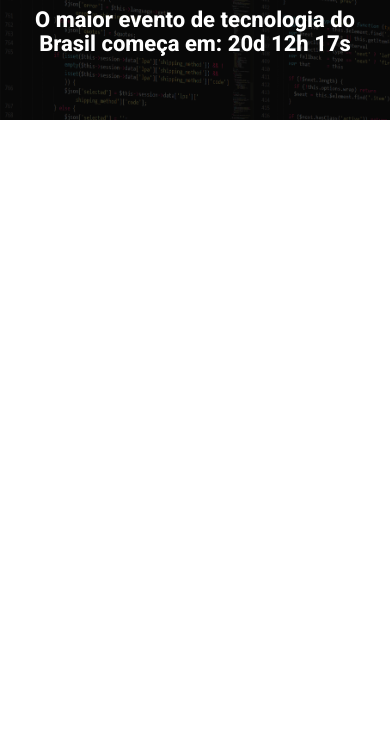
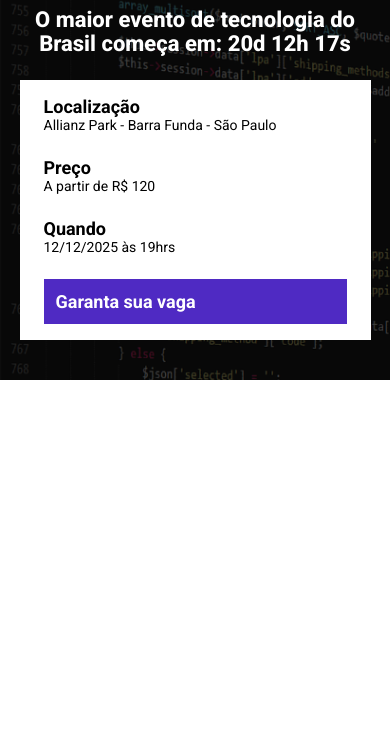
Before and after one commit to SeraphCloud/ebac-tech-talks, a website built with Parcel: page src/index.html in a window 390 px wide. Shown: the part 96-844 px from the top of the page. Built offline with nearby package versions, Linux system fonts and the light colour scheme.

Commit message:
Criados os componentes de informações e botões

```diff
--- a/src/index.html
+++ b/src/index.html
@@ -16,6 +16,23 @@
             <p class="hero__text">
                 O maior evento de tecnologia do Brasil começa em: 20d 12h 17s
             </p>
+            <div class="infos-bar">
+                <ul class="infos-bar__infos">
+                    <li class="infos-bar__infos__item">
+                        <b>Localização</b>
+                        Allianz Park - Barra Funda - São Paulo
+                    </li>
+                    <li class="infos-bar__infos__item">
+                        <b>Preço</b>
+                        A partir de R$ 120
+                    </li>
+                    <li class="infos-bar__infos__item">
+                        <b>Quando</b>
+                        12/12/2025 às 19hrs
+                    </li>
+                </ul>
+                <a class="button button--primary" href="#">Garanta sua vaga</a>
+            </div>
         </div>
     </header>
 
--- /dev/null
+++ b/src/styles/components/_buttons.scss
@@ -0,0 +1,23 @@
+.button {
+    padding: 12px;
+    font-size: 18px;
+    font-weight: bold;
+    text-decoration: none;
+    text-align: center;
+    white-space: nowrap;
+
+    &--primary {
+        color: #fff;
+        background-color: #4F2AC3;
+    }
+
+    @media (max-width: 640px) {
+        display: block;
+        width: 100%;
+    }
+
+    @media (max-width: 1024px) {
+        display: flex;
+        align-items: center;
+    }
+}
--- /dev/null
+++ b/src/styles/components/_infosbar.scss
@@ -0,0 +1,41 @@
+.infos-bar {
+    padding: 16px 24px;
+    background-color: #fff;
+    display: flex;
+    justify-content: space-between;
+
+    &__infos {
+        display: flex;
+        gap: 40px;
+
+        &__item {
+            font-size: 14px;
+            color: #000;
+
+            b {
+                font-size: 18px;
+                display: block;
+                color: #000;
+            }
+        }
+    }
+
+    @media (max-width: 640px) {
+        display: block;
+
+        &__infos {
+            display: block;
+
+            &__item {
+                margin-bottom: 24px;
+            }
+        }
+    }
+
+    @media (max-width: 1024px) {
+
+        &__infos {
+            gap: 16px;
+        }
+    }
+}
--- a/src/styles/main.scss
+++ b/src/styles/main.scss
@@ -1,4 +1,6 @@
 @use "hero";
+@use "components/infosbar";
+@use "components/buttons";
 
 * {
     margin: 0;
@@ -6,6 +8,7 @@
     box-sizing: border-box;
     font-family: Roboto, sans-serif;
     color: #fff;
+    list-style: none;
 }
 
 .container {
```
